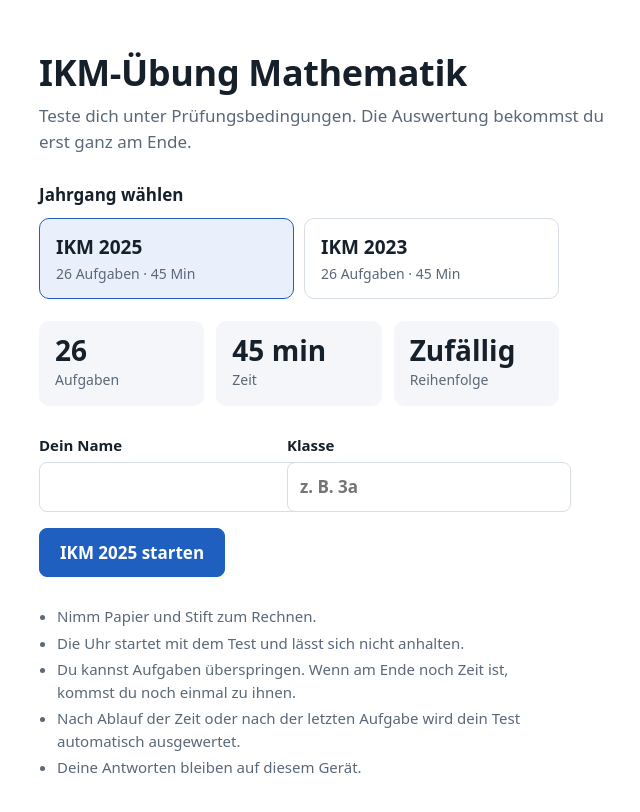
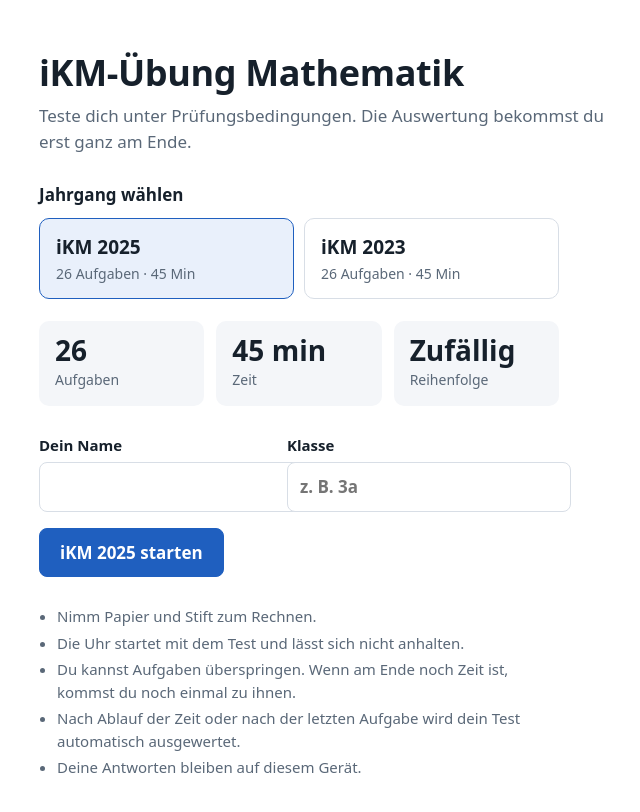
Before and after one commit to bernd-hue/ikm-probedurchlauf, a plain HTML site: page index.html in a window 1280 px wide. Shown: the whole page, without its empty margins (257-897 px from the left). Drawn offline with Linux system fonts and the light colour scheme.

Commit message:
Add files via upload

```diff
--- a/index.html
+++ b/index.html
@@ -4,7 +4,7 @@
 <meta charset="utf-8">
 <meta name="viewport" content="width=device-width, initial-scale=1, viewport-fit=cover">
 <meta name="robots" content="noindex">
-<title>IKM-Übung Mathematik</title>
+<title>iKM-Übung Mathematik</title>
 <style>
 /* Layout: eine schmale Spalte, eine Sache pro Bildschirm, eine Akzentfarbe. */
 :root {
@@ -675,8 +675,8 @@ table.t tr.click:hover td { background: var(--accent-soft); }
   ];
   T23.forEach((t, i) => (t.id = i + 1));
   const POOLS = {
-    "2025": { name: "IKM 2025", tasks: T25, minutes: 45 },
-    "2023": { name: "IKM 2023", tasks: T23, minutes: 45 },
+    "2025": { name: "iKM 2025", tasks: T25, minutes: 45 },
+    "2023": { name: "iKM 2023", tasks: T23, minutes: 45 },
   };
   let T = T25;
   const TITLES = ["Stromdiagramm: Monate vergleichen", "Dreieck aus drei Seiten", "5/8 : 2", "Körpergrößen: Durchschnitt", "Gleichung zum Laufwettbewerb", "B − 1 = M deuten", "Freibad-Rechnung lesen", "Winkelsumme im Dreieck", "Lage zweier Kreise", "Bruch kürzen", "Dreiecksfläche im Rechteck", "Proportionaler Graph", "Orchester: Anteile", "Projektgruppen: Diagramm wählen", "3,05 Millionen in Ziffern", "Hochschul-Diagramm lesen", "Äpfel: nicht proportional", "Term a : b deuten", "Helfer: Anteil vergleichen", "Himbeer-Graph lesen", "Umfang einer Figur", "Dreiecksfläche im Raster", "Schwimmbecken: Volumen", "Kreise: 40 % weiß", "Trapez und Rechteck", "3/4 : 5/7 begründen"];
@@ -834,7 +834,7 @@ table.t tr.click:hover td { background: var(--accent-soft); }
     const P = POOLS[going ? run.pool : selPool];
     const cards = going ? "" : `<h2 class="sec" style="margin:0 0 10px">Jahrgang wählen</h2><div class="pools">${Object.keys(POOLS).sort().reverse().map((k) => `<button class="pool" data-pool="${k}" aria-pressed="${k === selPool}"><b>${POOLS[k].name}</b><span>${POOLS[k].tasks.length} Aufgaben · ${POOLS[k].minutes} Min</span></button>`).join("")}</div>`;
     $("start").innerHTML = `
-      <h1>IKM-Übung Mathematik</h1>
+      <h1>iKM-Übung Mathematik</h1>
       <p class="lead">Teste dich unter Prüfungsbedingungen. Die Auswertung bekommst du erst ganz am Ende.</p>
       ${cards}
       <div class="facts"><div class="fact"><b>${P.tasks.length}</b><span>Aufgaben</span></div><div class="fact"><b>${P.minutes} min</b><span>Zeit</span></div><div class="fact"><b>Zufällig</b><span>Reihenfolge</span></div></div>
```
